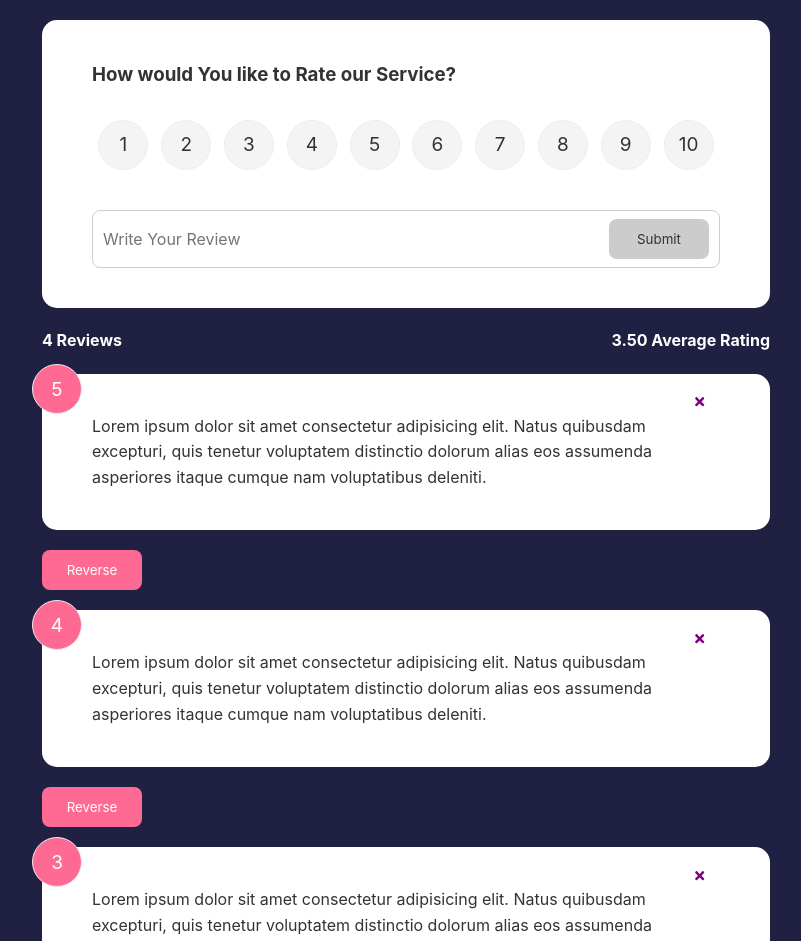
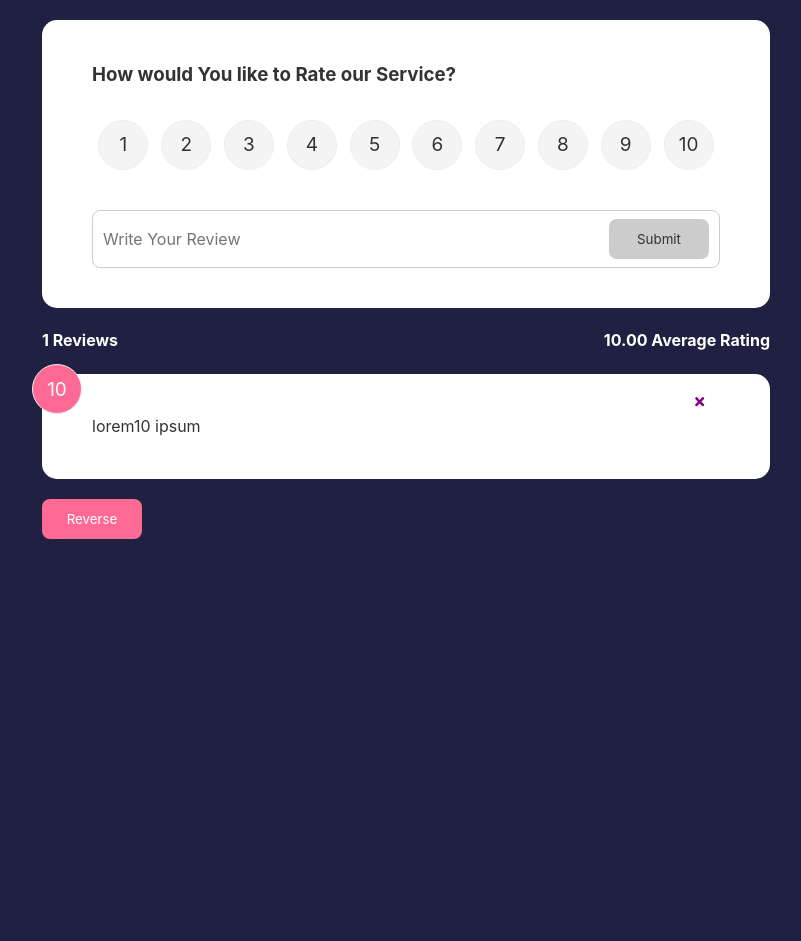
Before and after one commit to ahmedhmmad/feedback, a React (Create React App) app: page / in a window 1280 px wide. Shown: the top 941 px of the page, without its empty margins (234-1035 px from the left). After the commit the page ends 800 px from the top, so only its background shows below. Built offline with nearby package versions, Linux system fonts and the light colour scheme.

Commit message:
add context

```diff
--- a/src/App.js
+++ b/src/App.js
@@ -1,7 +1,7 @@
 import logo from "./logo.svg";
 import { useState } from "react";
 import "./App.css";
-import { v4 as uuidv4 } from "uuid";
+
 import { BrowserRouter as Router, Route, Routes } from "react-router-dom";
 
 import FeedbackList from "./components/FeedbackList";
@@ -10,21 +10,14 @@
 import FeedbackForm from "./components/FeedbackForm";
 
 import AboutPage from "./pages/AboutPage";
+import { FeedbackProvider } from "./context/FeedbackContext";
 
 function App() {
   //! State :: Get Data from FeedbackData.js
   const [feedback, setFeedback] = useState(FeedbackData);
-  const DeleteFeedback = (id) => {
-    if (window.confirm("Are You Sure?")) {
-      setFeedback(feedback.filter((item) => item.id !== id));
-    }
-  };
-  const addFeedback = (newFeedback) => {
-    newFeedback.id = uuidv4();
-    setFeedback([...feedback, newFeedback]);
-    console.log(newFeedback);
-  };
+
   return (
+    <FeedbackProvider>
       <Router>
         <div className="container">
           <Routes>
@@ -33,12 +26,9 @@
               path="/"
               element={
                 <>
-                <FeedbackForm handleAdd={addFeedback} />
-                <FeedbackStates feedback={feedback} />
-                <FeedbackList
-                  feedback={feedback}
-                  HandleDelete={DeleteFeedback}
-                />
+                  <FeedbackForm />
+                  <FeedbackStates />
+                  <FeedbackList />
                 </>
               }
             ></Route>
@@ -46,6 +36,7 @@
           </Routes>
         </div>
       </Router>
+    </FeedbackProvider>
   );
 }
 
--- a/src/components/FeedbackForm.jsx
+++ b/src/components/FeedbackForm.jsx
@@ -1,10 +1,12 @@
 import React from "react";
-import { useState } from "react";
+import { useState, useContext } from "react";
 import Card from "./shared/Card";
 import Button from "./shared/Button";
 import SelectedFeedback from "./SelectedFeedback";
+import FeedbackContext from "../context/FeedbackContext";
 
-function FeedbackForm({ handleAdd }) {
+function FeedbackForm() {
+  const { addFeedback } = useContext(FeedbackContext);
   const [text, setText] = useState("");
   const [rating, setRating] = useState(0);
   const [isDisabled, setDisabled] = useState(true);
@@ -28,7 +30,7 @@
       text,
       rating,
     };
-    handleAdd(newFeedback);
+    addFeedback(newFeedback);
     setText("");
   };
   return (
--- a/src/components/FeedbackItem.jsx
+++ b/src/components/FeedbackItem.jsx
@@ -1,8 +1,10 @@
 import Card from "./shared/Card";
-import { useState } from "react";
+import { useState, useContext } from "react";
 import { FaTimes } from "react-icons/fa";
+import FeedbackContext from "../context/FeedbackContext";
 
-function FeedbackItem({ item, HandleDelete }) {
+function FeedbackItem({ item }) {
+  const { DeleteFeedback } = useContext(FeedbackContext);
   const [reverse, setReverse] = useState(false);
   const reverseHandler = () => {
     setReverse(!reverse);
@@ -17,7 +19,7 @@
         <div className="text-display">{item.text}</div>
         <button
           onClick={() => {
-            HandleDelete(item.id);
+            DeleteFeedback(item.id);
           }}
           className="close"
         >
--- a/src/components/FeedbackList.jsx
+++ b/src/components/FeedbackList.jsx
@@ -1,8 +1,12 @@
 import React from "react";
 import FeedbackItem from "./FeedbackItem";
+import { useContext } from "react";
 import { motion, AnimatePresence } from "framer-motion";
+import FeedbackContext from "./../context/FeedbackContext";
 
-function FeedbackList({ feedback, HandleDelete }) {
+function FeedbackList({ HandleDelete }) {
+  const { feedback } = useContext(FeedbackContext);
+
   console.log(feedback.length);
   if (!feedback || feedback.length === 0) {
     return <div>No feedback found</div>;
--- a/src/components/FeedbackStates.jsx
+++ b/src/components/FeedbackStates.jsx
@@ -1,6 +1,9 @@
 import React from "react";
+import { useContext } from "react";
+import FeedbackContext from "../context/FeedbackContext";
 
-function FeedbackStates({ feedback }) {
+function FeedbackStates() {
+  const { feedback } = useContext(FeedbackContext);
   let average = (
     feedback.reduce((acc, feed) => acc + feed.rating, 0) / feedback.length
   ).toFixed(2);
--- /dev/null
+++ b/src/context/FeedbackContext.jsx
@@ -0,0 +1,33 @@
+import { createContext, useState } from "react";
+import { v4 as uuidv4 } from "uuid";
+
+const FeedbackContext = createContext();
+
+export const FeedbackProvider = ({ children }) => {
+  const [feedback, setFeedback] = useState([
+    {
+      id: 1,
+      text: "lorem10  ipsum",
+      rating: 10,
+    },
+  ]);
+  const DeleteFeedback = (id) => {
+    if (window.confirm("Are You Sure?")) {
+      setFeedback(feedback.filter((item) => item.id !== id));
+    }
+  };
+  const addFeedback = (newFeedback) => {
+    newFeedback.id = uuidv4();
+    setFeedback([...feedback, newFeedback]);
+    console.log(newFeedback);
+  };
+
+  return (
+    <FeedbackContext.Provider
+      value={{ feedback, setFeedback, DeleteFeedback, addFeedback }}
+    >
+      {children}
+    </FeedbackContext.Provider>
+  );
+};
+export default FeedbackContext;
```
Lines whose indentation alone changed are shown as unchanged.
